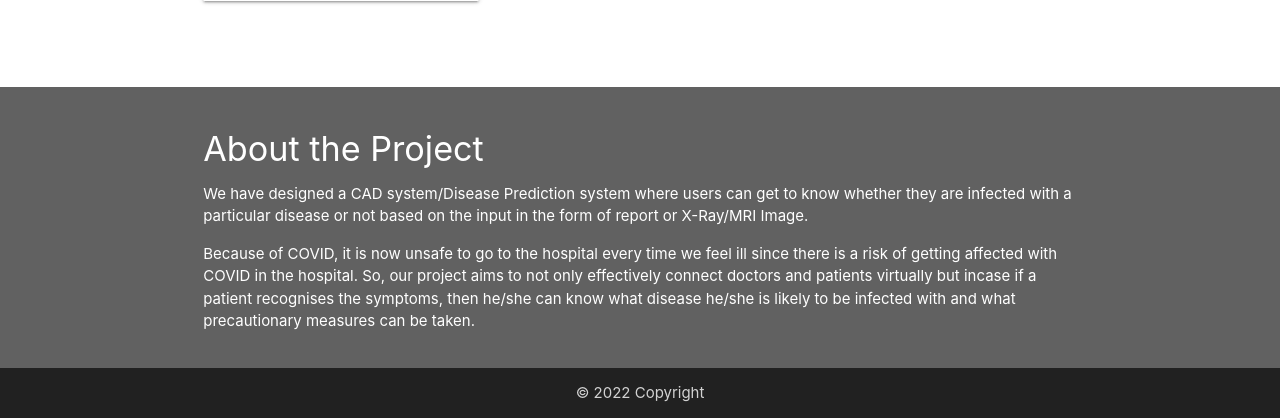
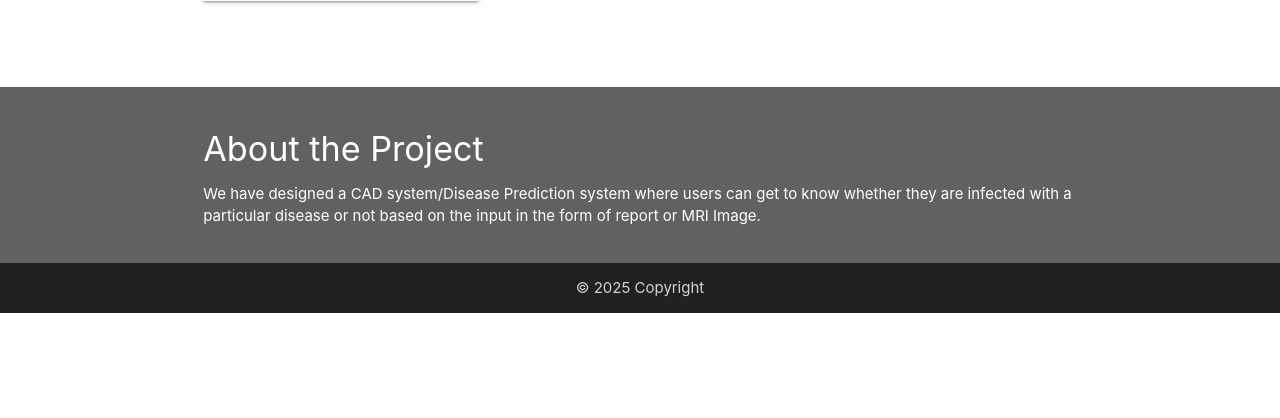
Before and after one commit to dakshcoder27/Ai-Health-prodigy, a Django app: page / in a window 1280 px wide. Shown: the part 1474-1892 px from the top of the page. After the commit the page ends 1787 px from the top, so only its background shows below. Run offline with Django 4.2, Linux system fonts and the light colour scheme; parts of the project's set-up code (start-up, migrations or seed data) failed here and were passed over; some libraries are stand-ins or nearby versions.

Commit message:
fix: update project description

```diff
--- a/templates/front/index.html
+++ b/templates/front/index.html
@@ -203,23 +203,14 @@
             <p>
               We have designed a CAD system/Disease Prediction system where
               users can get to know whether they are infected with a particular
-              disease or not based on the input in the form of report or
-              X-Ray/MRI Image.
+              disease or not based on the input in the form of report or MRI Image.
             </p>
-            <p>
-              Because of COVID, it is now unsafe to go to the hospital every
-              time we feel ill since there is a risk of getting affected with
-              COVID in the hospital. So, our project aims to not only
-              effectively connect doctors and patients virtually but incase if a
-              patient recognises the symptoms, then he/she can know what disease
-              he/she is likely to be infected with and what precautionary
-              measures can be taken.
-            </p>
+
           </div>
         </div>
       </div>
       <div class="footer-copyright grey darken-4">
-        <div class="container center-align">&copy; 2022 Copyright</div>
+        <div class="container center-align">&copy; 2025 Copyright</div>
       </div>
     </footer>
 
```
